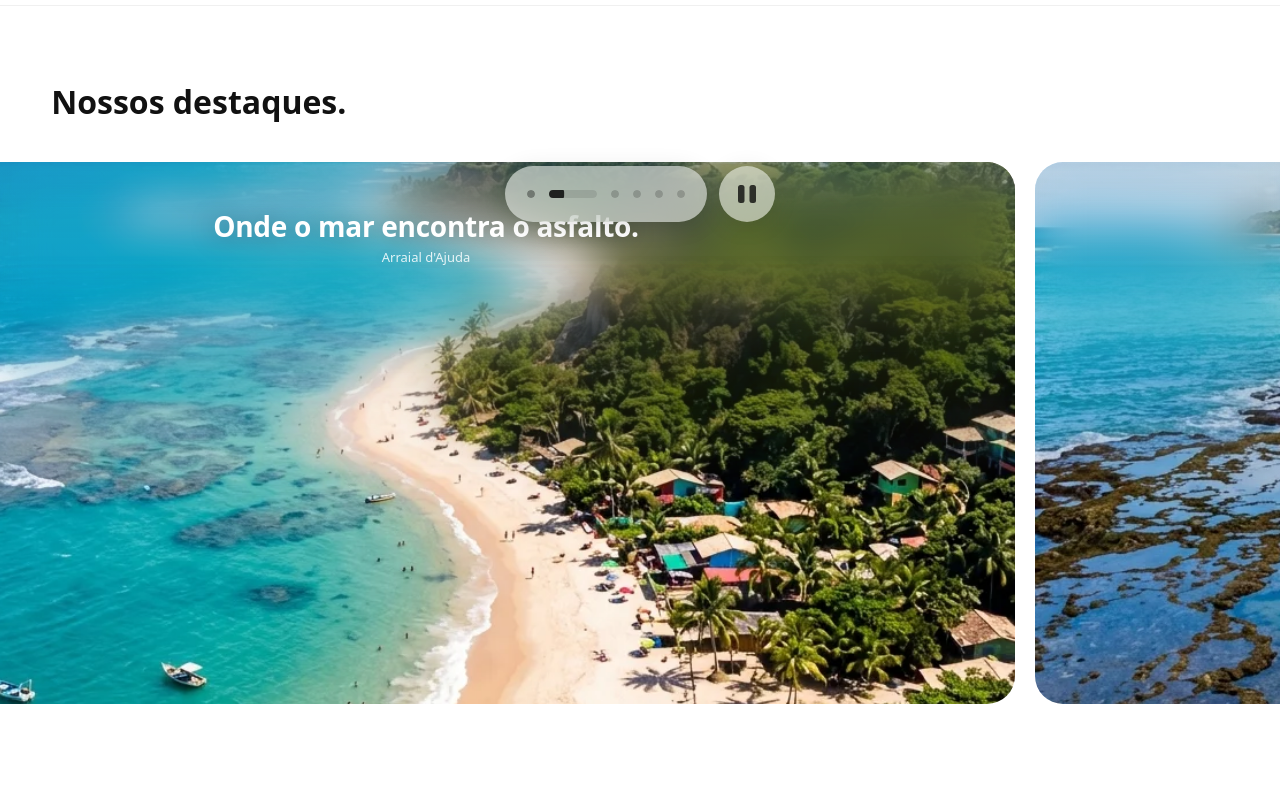
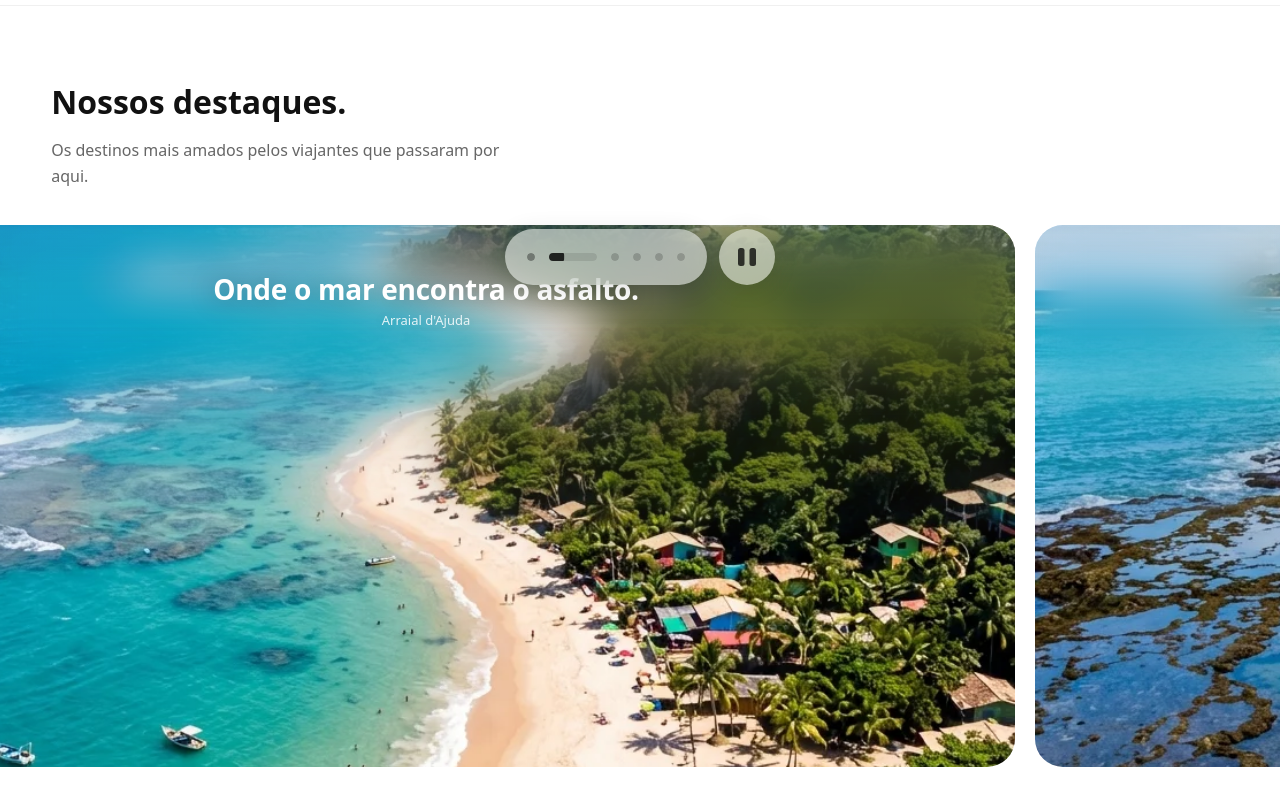
Before and after one commit to Huendelx/Tour-Porto-Seguro, a Next.js app: page / in a window 1280 px wide. Shown: the part 920-1726 px from the top of the page. Built offline with nearby package versions, Linux system fonts and the light colour scheme.

Commit message:
feat: subtítulo na seção Nossos Destaques

```diff
--- a/src/app/globals.css
+++ b/src/app/globals.css
@@ -113,6 +113,13 @@ body {
   font-weight: 700;
   letter-spacing: normal;
   color: #111;
+}
+.hl-sub {
+  font-size: 16px;
+  color: #666;
+  margin-top: 12px;
+  max-width: 480px;
+  line-height: 1.6;
 }
 
 .hl-track {
--- a/src/components/NossosDestaques.tsx
+++ b/src/components/NossosDestaques.tsx
@@ -188,6 +188,7 @@ export default function NossosDestaques() {
     <section className="hl-section">
       <div className="hl-head">
         <h2>Nossos destaques.</h2>
+        <p className="hl-sub">Os destinos mais amados pelos viajantes que passaram por aqui.</p>
       </div>
 
       <div ref={cardsWrapRef} className="hl-cards-region">
```
